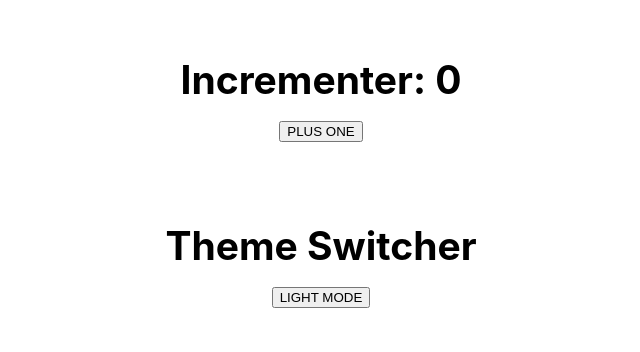
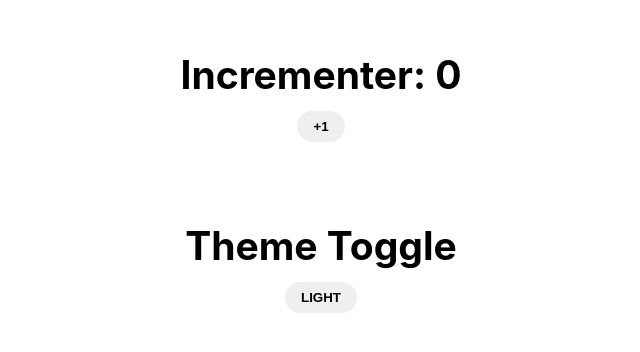
Before and after one commit to hayleyw7/hello-jotai, a React (Create React App) app: page / in a window 1280 px wide. Shown: the part 258-610 px from the top of the page, without its empty margins (319-959 px from the left). Built offline with nearby package versions, Linux system fonts and the light colour scheme.

Commit message:
Rearrange

```diff
--- a/src/components/App/App.css
+++ b/src/components/App/App.css
@@ -22,10 +22,18 @@ h1 {
 
 .light {
   background-color: white;
-  color: black;
+  color: #282c34;
 }
 
 .dark {
   background-color: #282c34;
   color: white;
 }
+
+button {
+  background-color: f0f0f0;
+  padding: 0.5rem 1rem;
+  border-radius: 10rem;
+  border: none;
+  font-weight: bold;
+}
--- a/src/components/App/App.js
+++ b/src/components/App/App.js
@@ -2,8 +2,8 @@ import React from 'react';
 import './App.css';
 import { atom, useAtom } from 'jotai';
 import { atomWithStorage } from 'jotai/utils';
-import Incrementer from '../Incrementer/Incrementer';
-import ThemeSwitcher from '../ThemeSwitcher/ThemeSwitcher';
+import Incrementer from '../features/Incrementer';
+import ThemeSwitcher from '../features/Theme';
 
 const counter = atom(0);
 const theme = atomWithStorage('dark', false);
--- a/src/components/ThemeSwitcher/ThemeSwitcher.js
+++ /dev/null
@@ -1,14 +0,0 @@
-import React from 'react';
-
-export default function ThemeSwitcher({ appTheme, onThemeSwitchClick }) {
-  const handleClick = () => {
-    onThemeSwitchClick();
-  };
-
-  return (
-    <section>
-      <h1>Theme Switcher</h1>
-      <button onClick={handleClick}>{appTheme === 'light' ? 'DARK MODE' : 'LIGHT MODE'}</button>
-    </section>
-  );
-}
--- a/src/components/Incrementer/Incrementer.js
+++ b/src/components/features/Incrementer.js
@@ -8,7 +8,7 @@ export default function Incrementer({ count, onIncrementClick }) {
   return (
     <section>
       <h1>Incrementer: {count}</h1>
-      <button onClick={onClick}>PLUS ONE</button>
+      <button onClick={onClick}>+1</button>
     </section>
   );
 }
--- /dev/null
+++ b/src/components/features/Theme.js
@@ -0,0 +1,14 @@
+import React from 'react';
+
+export default function Theme({ appTheme, onThemeSwitchClick }) {
+  const handleClick = () => {
+    onThemeSwitchClick();
+  };
+
+  return (
+    <section>
+      <h1>Theme Toggle</h1>
+      <button onClick={handleClick}>{appTheme === 'light' ? 'DARK' : 'LIGHT'}</button>
+    </section>
+  );
+}
```
